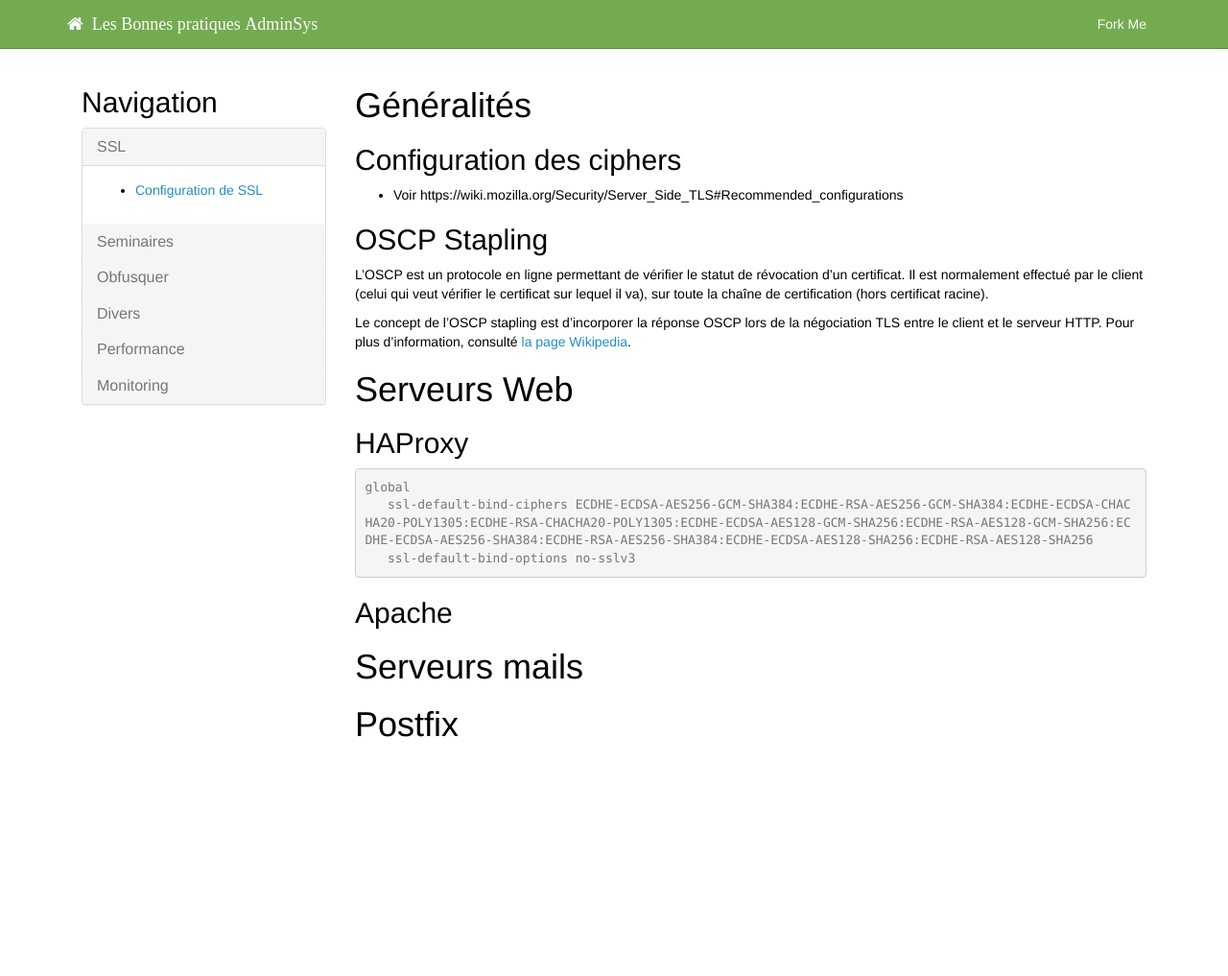
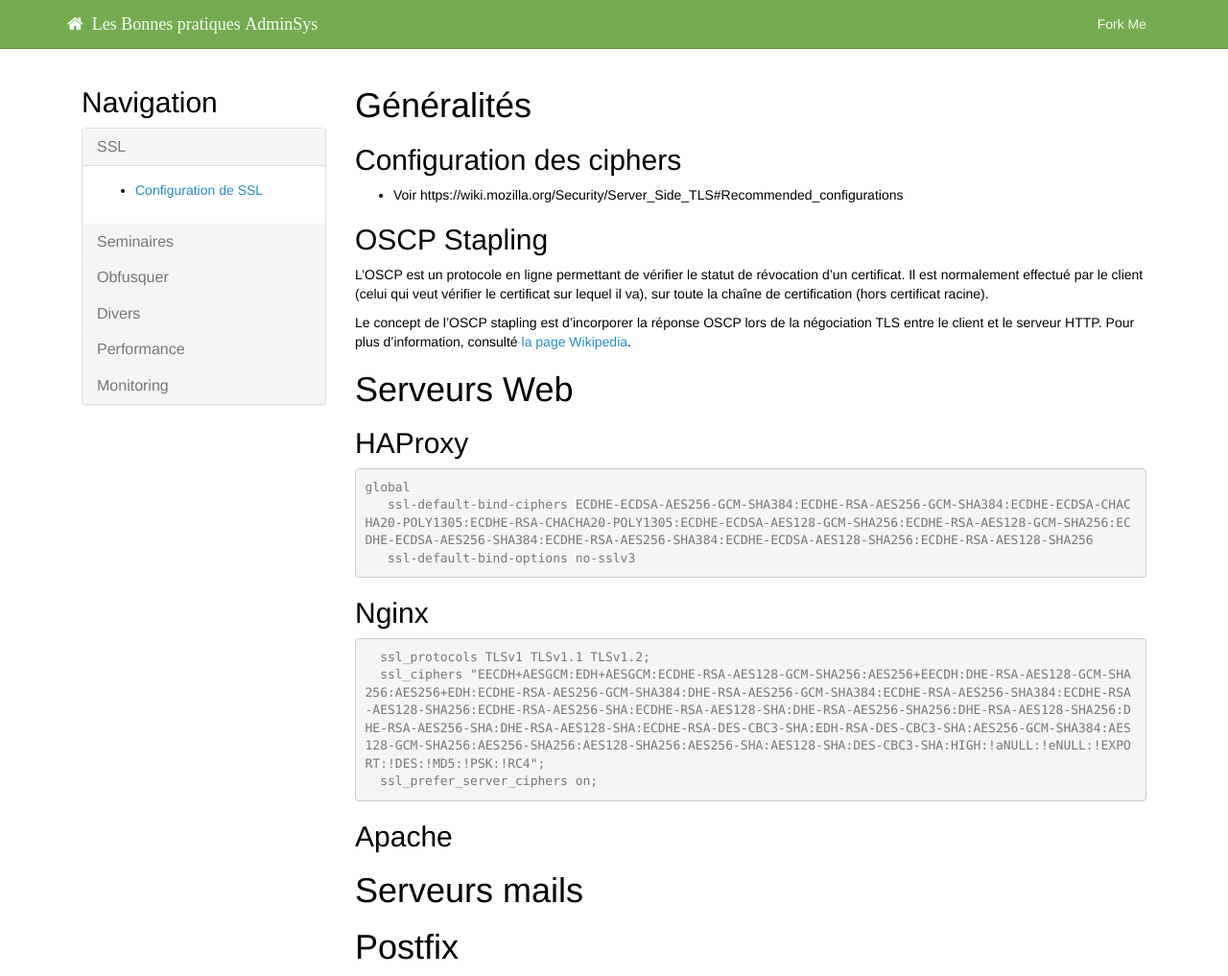
Before and after one commit to sysadmin-fr/bestPractices, a Jekyll site: the page built from _pages/ssl.md, in a window 1280 px wide and 1017 px high. Shown: the whole window at 96% size. Built offline with Jekyll 4.4.1, drawn with Linux system fonts in a browser that asks for light colours; nearby versions of some CDN libraries; library files that are not in the unit come from our copies.

Commit message:
add nginx ssl config

````diff
--- a/_pages/ssl.md
+++ b/_pages/ssl.md
@@ -25,6 +25,14 @@ global
    ssl-default-bind-options no-sslv3
 ```
 
+## Nginx
+```
+  ssl_protocols TLSv1 TLSv1.1 TLSv1.2;
+  ssl_ciphers "EECDH+AESGCM:EDH+AESGCM:ECDHE-RSA-AES128-GCM-SHA256:AES256+EECDH:DHE-RSA-AES128-GCM-SHA256:AES256+EDH:ECDHE-RSA-AES256-GCM-SHA384:DHE-RSA-AES256-GCM-SHA384:ECDHE-RSA-AES256-SHA384:ECDHE-RSA-AES128-SHA256:ECDHE-RSA-AES256-SHA:ECDHE-RSA-AES128-SHA:DHE-RSA-AES256-SHA256:DHE-RSA-AES128-SHA256:DHE-RSA-AES256-SHA:DHE-RSA-AES128-SHA:ECDHE-RSA-DES-CBC3-SHA:EDH-RSA-DES-CBC3-SHA:AES256-GCM-SHA384:AES128-GCM-SHA256:AES256-SHA256:AES128-SHA256:AES256-SHA:AES128-SHA:DES-CBC3-SHA:HIGH:!aNULL:!eNULL:!EXPORT:!DES:!MD5:!PSK:!RC4";
+  ssl_prefer_server_ciphers on;
+```
+
+
 ## Apache
 
 # Serveurs mails
````
